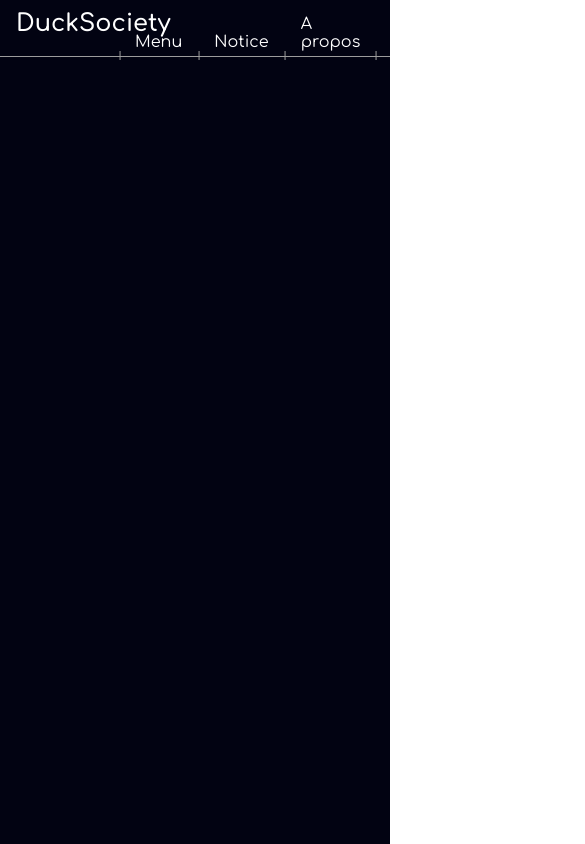
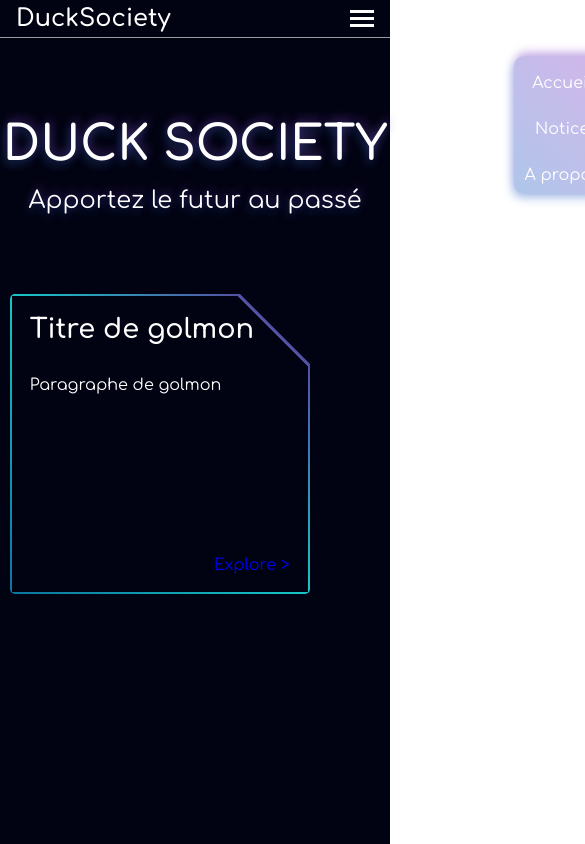
Before and after one commit to ThisIsHowVillainsAreMade/duckSociety---Hackathon, a React (Vite) app: page / in a window 390 px wide. Shown: the top 844 px of the page, 585 px wide, since content can reach past the window. Built offline with nearby package versions, Linux system fonts and the light colour scheme.

Commit message:
add responsive navBar

```diff
--- /dev/null
+++ b/src/components/HomeCard.jsx
@@ -0,0 +1,18 @@
+import "./styles/HomeCard.css"
+
+function HomeCard () {
+    return (
+    <div id="homeCardContainer">
+        <div className="homeCard">
+            <div className="homeCardContent">
+                <h2>Titre de golmon</h2>
+                <p>Paragraphe de golmon</p>
+                <a rel="stylesheet" href="#" >Explore</a>
+            </div>
+        </div>
+    </div>
+
+    )
+}
+
+export default HomeCard
--- a/src/components/Navbar.jsx
+++ b/src/components/Navbar.jsx
@@ -1,16 +1,33 @@
+import { useState } from "react";
 import DuckCard from "./DuckCard";
 import "./styles/Navbar.css";
+import HamburgerIcon from "../assets/home/icon-hamburger.svg"
 
 
 function Navbar({toggleModalTeam}) {
+
+  const [burgerClicked,setBurgerClicked] = useState(false)
+
+  const handleBurgerClick = () => {
+      setBurgerClicked(!burgerClicked)
+  }
+
   return (
     <nav>
       <h2 id="logo">DuckSociety</h2>
       <ul>
-        <li id="menu">Menu</li>
+        <li id="menu">Accueil</li>
         <li id="notice">Notice</li>
         <li id="about" onClick={toggleModalTeam} >A propos</li>
       </ul>
+      <img src={HamburgerIcon} alt="HamburgerIcon" id="HamburgerIcon" onClick={handleBurgerClick} />
+      <div id="burgerContainer" className={burgerClicked ? "on" : ""}>
+        <ul>
+          <li>Accueil</li>
+          <li>Notice</li>
+          <li onClick={toggleModalTeam} >A propos</li>
+        </ul>
+      </div>
       <DuckCard/>
     </nav>
   )
--- /dev/null
+++ b/src/components/styles/HomeCard.css
@@ -0,0 +1,76 @@
+#homeCardContainer {
+    display: flex;
+    justify-content: space-between;
+    width: 95%;
+
+    .homeCard {
+        min-width: 300px;
+        max-width: 450px;
+        width: 30%;
+        aspect-ratio: 50/50;
+        background: var(--gradientHome);
+        border-radius: 5px;
+        position: relative;
+        z-index: 1;
+
+        &::before {
+            content: "";
+            display: block;
+            height: calc(100% - 4px);
+            width: calc(100% - 4px);
+            margin: 2px;
+            background: linear-gradient(to bottom left, transparent 50px, var(--backgroundHome) 1px);
+            position: absolute;
+            top: 0;
+        }
+
+        &::after {
+            content: "";
+            height: 70px;
+            width: 70px;
+            display: block;
+            background: var(--backgroundHome);
+            position: absolute;
+            top: 0;
+            right: 0;
+            clip-path: polygon(0 0, 100% 100%, 0 100%);
+            transform: rotate(180deg);
+        }
+
+        .homeCardContent {
+            position: relative;
+            display: flex;
+            flex-direction: column;
+            justify-content: space-around;
+            height: calc(100% - 40px);
+            padding: 20px;
+            z-index: 1;
+
+            h2 {
+                font-size: 1.7rem;
+                width: 90%;
+            }
+
+            p {
+                margin-top: 2rem;
+            }
+
+            a {
+                margin-top: auto;
+                align-self: flex-end;
+                text-decoration: none;
+
+                &:visited {
+                    color: #fff;
+                }
+
+                &::after {
+                    content: ">";
+                    margin-left: 5px;
+                }
+            }
+        }
+
+    }
+
+}
--- a/src/components/styles/Navbar.css
+++ b/src/components/styles/Navbar.css
@@ -1,17 +1,25 @@
 nav {
     display: flex;
+    justify-content: space-between;
     border-bottom: 1px solid var(--light-grey);
-    padding-top: 10px;
 
     #logo {
         margin-left: 1rem;
+        align-self: center;
+    }
+
+    #HamburgerIcon {
+        margin: 10px 1rem;
+        align-self: center;
+        cursor: pointer;
+        position: relative;
+        z-index: 1;
+        opacity: 0;
     }
 
     ul {
         display: flex;
         list-style: none;
-        margin: auto;
-        translate: -20%;
 
         #menu,
         #notice,
@@ -73,3 +81,58 @@ nav {
 
     }
 }
+
+#burgerContainer {
+    position: absolute;
+    /* opacity: 0; */
+    top: 3.5rem;
+    right: -220px;
+
+    ul {
+        display: flex;
+        flex-direction: column;
+    }
+
+}
+
+@media screen and (max-width:1024px) {
+
+    nav {
+
+        #HamburgerIcon {
+            opacity: 1;
+        }
+
+        ul {
+            display: none;
+        }
+
+    }
+
+    #burgerContainer.on {
+        opacity: 1;
+        right: 20px;
+    }
+
+    #burgerContainer {
+        background: var(--gradientBlurHome);
+        box-shadow: var(--gradientShadowHome);
+        border-radius: 10px;
+        transition: 1.2s;
+        z-index: 0;
+
+        ul {
+            list-style: none;
+
+            li {
+                cursor: pointer;
+                display: flex;
+                align-items: center;
+                margin-top: 0.5rem;
+                align-self: center;
+                padding: 10px;
+                border-radius: 10px;
+            }
+        }
+    }
+}
--- a/src/pages/Home.jsx
+++ b/src/pages/Home.jsx
@@ -2,6 +2,7 @@ import "./styles/Home.css";
 import { useState } from "react";
 import Navbar from "../components/Navbar";
 import DuckCard from "../components/DuckCard";
+import HomeCard from "../components/HomeCard";
 
 function Home() {
 
@@ -15,6 +16,13 @@ function Home() {
     <div id="homeContainer">
       <DuckCard modalTeam={modalTeam} toggleModalTeam={toggleModalTeam} />
       <Navbar toggleModalTeam={toggleModalTeam} />
+      <main id="mainHome">
+        <div id="homeTitle">
+          <h1>DUCK SOCIETY</h1>
+          <h2>Apportez le futur au passé</h2>
+        </div>
+        <HomeCard/>
+      </main>
     </div>
   )
 }
--- a/src/pages/styles/Home.css
+++ b/src/pages/styles/Home.css
@@ -2,7 +2,7 @@
 
 :root {
     --backgroundHome: #020312;
-    --gradientHome: linear-gradient(45deg, #3872c9 0%, #9149cc 100%);
+    --gradientHome: linear-gradient(45deg, #0D749F 0%, #15C6C5 50%, #692B99 100%);
     --gradientBlurHome: linear-gradient(45deg, #3872c967 0%, #9149cc67 100%);
     --gradientShadowHome: -2px 4px 10px #3872c967,
         2px -4px 10px #9149cc67;
@@ -15,3 +15,25 @@
     background: var(--backgroundHome);
     min-height: 100svh;
 }
+
+#mainHome {
+    display: flex;
+    align-items: center;
+    flex-direction: column;
+
+
+    #homeTitle {
+        text-align: center;
+        margin: 5rem 0;
+        text-shadow: var(--gradientShadowHome);
+
+        h1 {
+            font-size: 3rem;
+        }
+
+        h2 {
+            font-weight: 300;
+            margin-top: 1rem;
+        }
+    }
+}
--- a/src/root.css
+++ b/src/root.css
@@ -1,4 +1,4 @@
-*{
+* {
   margin: 0;
   padding: 0;
 }
@@ -7,3 +7,7 @@
   --dark-grey: #141414;
   --light-grey: #9C9C9C;
 }
+
+body {
+  overflow-x: hidden;
+}
```
Also changed, not shown: src/assets/home/icon-hamburger.svg (added).
